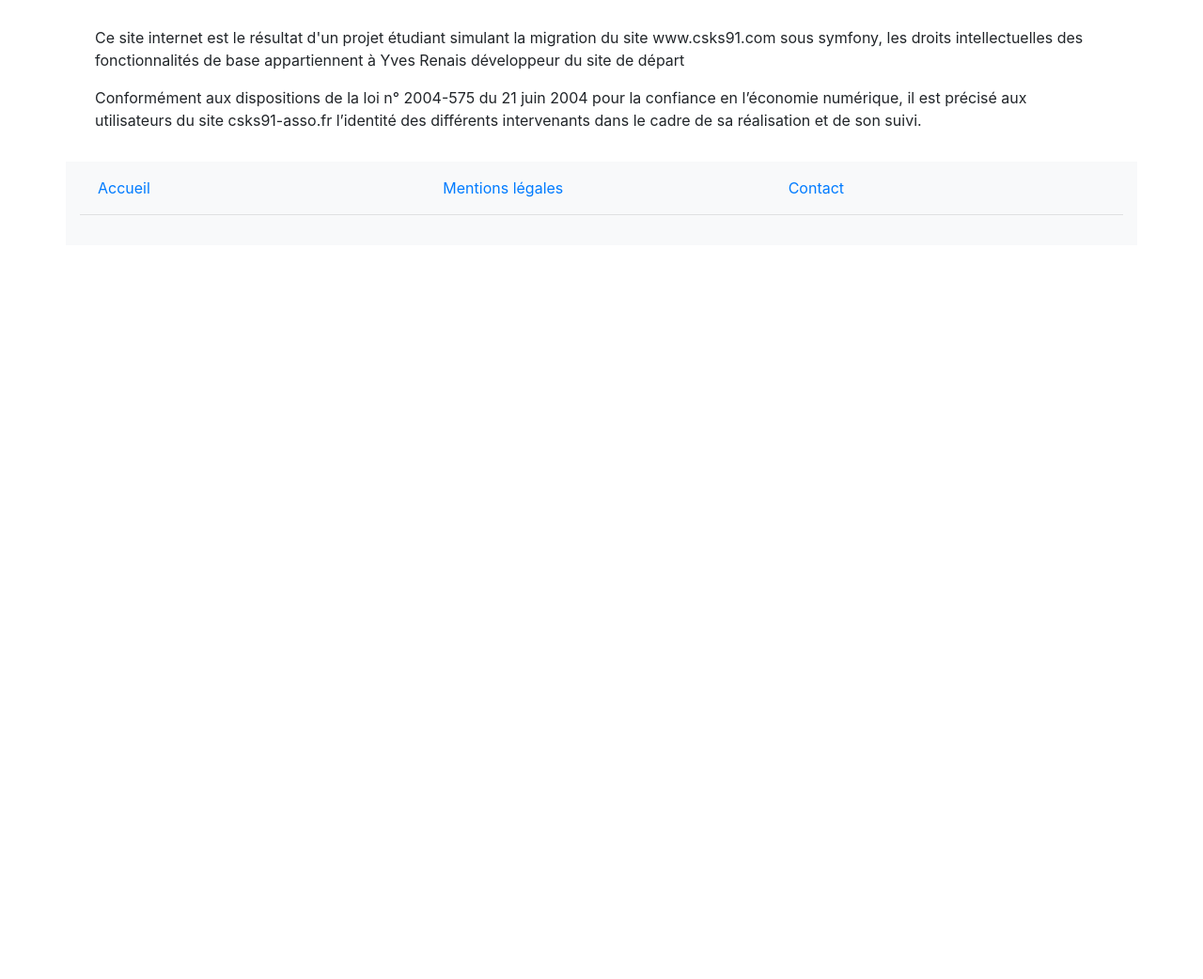
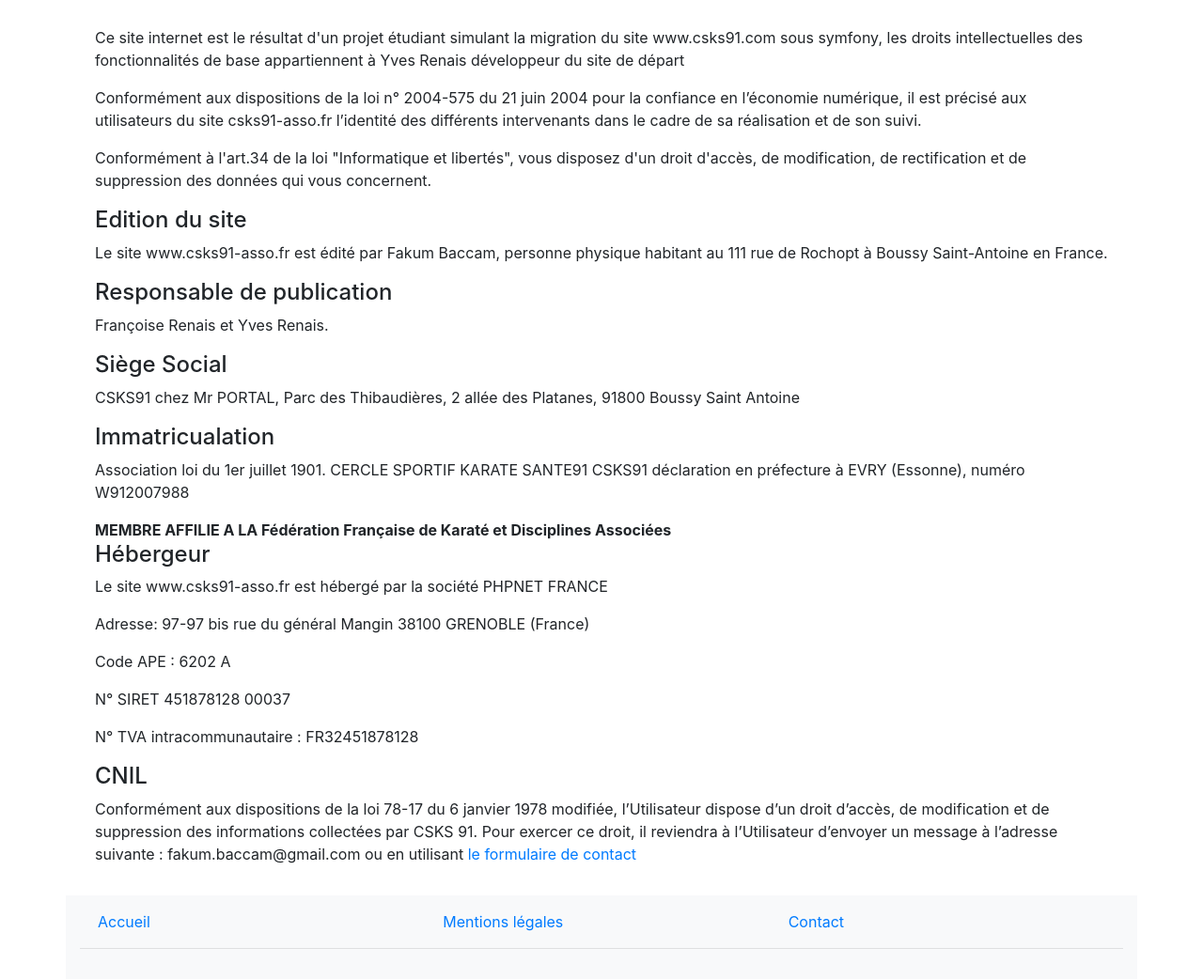
Before and after one commit to Faokiam0/karate91, a Symfony app: template templates/index/legal.html.twig in a window 1280 px wide. Shown: the part 584-1626 px from the top of the page at 94% size. Before the commit the page ends 813 px from the top, so only its background shows below. Run offline with Twig, Linux system fonts and the light colour scheme; the template is opened without the code that fills it, so the values that code supplies are empty; some libraries are stand-ins or nearby versions.

Commit message:
Add mention légale

```diff
--- a/src/Controller/RedactorController.php
+++ b/src/Controller/RedactorController.php
@@ -11,8 +11,10 @@ use App\Form\ChangePasswordType;
 
 class RedactorController extends AbstractController
 {
-
-     public static function passwordValidator(String $str) : bool {
+    /**
+     * Check if password valid multiple constraint
+     */
+    public static function passwordValidator(String $str) : bool {
         //check longueur
         if (strlen($str) < 8 || strlen($str) >16)
             return false;
--- a/src/Controller/RedactorVideoController.php
+++ b/src/Controller/RedactorVideoController.php
@@ -16,8 +16,7 @@ class RedactorVideoController extends AbstractController
      */
     public function index(VideoRepository $rep)
     {
-        //replace to find 0 to 10 and so on
-        $videos = $rep->findAll();
+        $videos = $rep->findBy(array(), array('id'=>'DESC'));
         return $this->render('redactor/redactor_video.html.twig', [
             'controller_name' => 'RedactorVideoController',
             'videos' => $videos
--- a/templates/index/legal.html.twig
+++ b/templates/index/legal.html.twig
@@ -6,8 +6,41 @@
   {{parent()}}
 
 <div class="p-3">
+    <div>
     <p>Ce site internet est le résultat d'un projet étudiant simulant la migration du site www.csks91.com sous symfony, les droits intellectuelles des fonctionnalités de base appartiennent à Yves Renais développeur du site de départ</p>
-
     <p>Conformément aux dispositions de la loi n° 2004-575 du 21 juin 2004 pour la confiance en l’économie numérique, il est précisé aux utilisateurs du site csks91-asso.fr l’identité des différents intervenants dans le cadre de sa réalisation et de son suivi.</p>
+    <p>Conformément à l'art.34 de la loi "Informatique et libertés", vous disposez d'un droit d'accès, de modification, de rectification et de suppression des données qui vous concernent.</p>
+    </div>
+    <div>
+      <h4>Edition du site</h4>
+      <p>Le site www.csks91-asso.fr est édité par Fakum Baccam, personne physique habitant au 111 rue de Rochopt à Boussy Saint-Antoine en France.</p>
+    </div>
+    <div>
+      <h4>Responsable de publication</h4>
+      <p>Françoise Renais et  Yves Renais.</p>
+    </div>
+    <div>
+      <h4>Siège Social</h4>
+      <p>CSKS91
+chez Mr PORTAL, Parc des Thibaudières, 2 allée des Platanes,
+91800 Boussy Saint Antoine</p>
+    </div>
+    <div>
+      <h4>Immatricualation</h4>
+      <p>Association loi du 1er juillet 1901. CERCLE SPORTIF KARATE SANTE91 CSKS91 déclaration en préfecture à EVRY (Essonne), numéro W912007988</p>
+      <strong>MEMBRE AFFILIE A LA Fédération Française de Karaté et Disciplines Associées</strong>
+    </div>
+    <div>
+      <h4>Hébergeur</h4>
+      <p>Le site www.csks91-asso.fr est hébergé par la société PHPNET FRANCE</p>
+      <p>Adresse: 97-97 bis rue du général Mangin 38100 GRENOBLE (France)</p>
+      <p>Code APE : 6202 A</p>
+      <p>N° SIRET 451878128 00037</p>
+      <p>N° TVA intracommunautaire : FR32451878128</p>
+    </div>
+    <div>
+      <h4>CNIL</h4>
+      <p>Conformément aux dispositions de la loi 78-17 du 6 janvier 1978 modifiée, l’Utilisateur dispose d’un droit d’accès, de modification et de suppression des informations collectées par CSKS 91. Pour exercer ce droit, il reviendra à l’Utilisateur d’envoyer un message à l’adresse suivante : fakum.baccam@gmail.com ou en utilisant <a href="{{path('contact')}}">le formulaire de contact</a></p>
+    </div>
 </div>
 {% endblock %}
--- a/templates/redactor/base.html.twig
+++ b/templates/redactor/base.html.twig
@@ -8,7 +8,7 @@
         <meta http-equiv="Content-Type" content="text/html; charset=utf-8">
         <meta name="generator" content="1&amp;1 IONOS MyWebsite">
 
-        <meta name="viewport" content="width=1025"/>
+        <meta name="viewport" content="width=device-width, user-scalable=false;">
         <meta name="format-detection" content="telephone=no"/>
         <meta name="keywords" content="Informations, Légales"/>
         <meta name="description" content=", Epinay sous Senart: nos mentions légales"/>
@@ -50,8 +50,8 @@
 
 
             <nav class="navbar navbar-expand-lg navbar-light bg-light">
-                <a class="navbar-brand d-none d-lg-inline" href="{{path('redactor')}}"><img src="{{asset('img/logo.jpg')}}" alt="CSKS 91"></img></a>
-                <a class="navbar-brand d-lg-none d-inline" href="{{path('redactor')}}">CSKS 91</a>
+                <a class="navbar-brand d-none d-sm-inline" href="{{path('redactor')}}"><img src="{{asset('img/logo.jpg')}}" alt="CSKS 91"></img></a>
+                <a class="navbar-brand d-sm-none d-inline" href="{{path('redactor')}}">CSKS 91</a>
                 <button class="navbar-toggler" type="button" data-toggle="collapse" data-target="#navbarSupportedContent" aria-controls="navbarSupportedContent" aria-expanded="false" aria-label="Toggle navigation">
                     <span class="navbar-toggler-icon"></span>
                 </button>
--- a/templates/redactor/redactor_blog.html.twig
+++ b/templates/redactor/redactor_blog.html.twig
@@ -6,13 +6,14 @@
 
 <div class="container">
     {{parent()}}
+    <div class="p-3">
     <h2>Listes des articles</h2>
     <table class="table table-bordered table-hover table-sm text-center">
             <thead>
                 <tr>
                     <th scope="col">N°</th>
                     <th scope="col">Titre</th>
-                    <th scope="col" class="d-lg-block d-none">Description</th>
+                    <th scope="col" class="d-sm-block d-none">Description</th>
                     <th scope="col">Date</th>
                     <th scope="col"><a href="{{path('redactor_blogs_create')}}"><i class="fas fa-plus"/></a></th>
                 </tr>
@@ -22,7 +23,7 @@
                     <tr>
                         <td>{{ article.id }}</td>
                         <td>{{ article.title }}</td>
-                        <td class="d-lg-block d-none">{{ article.content | raw}}</td>
+                        <td class="d-sm-block d-none">{{ article.content | raw}}</td>
                         <td>{{ article.date|date("m/d/Y")}}</td>
                         <td>
                             <a href="{{path('redactor_blogs_update',{id:article.id})}}">
@@ -38,5 +39,6 @@
                 {% endfor %}
             </tbody>
         </table>
+    </div>
 </div>
 {% endblock %}
--- a/templates/redactor/redactor_partner.html.twig
+++ b/templates/redactor/redactor_partner.html.twig
@@ -5,6 +5,7 @@
 {% block body %}
 <div class="container">
     {{parent()}}
+    <div class="p-3">
     <h2>Listes des partenaires</h2>
     <table class="table table-bordered table-hover table-sm text-center">
             <thead>
@@ -42,5 +43,6 @@
                 {% endfor %}
             </tbody>
         </table>
+    </div>
 </div>
 {% endblock %}
--- a/templates/security/base.html.twig
+++ b/templates/security/base.html.twig
@@ -7,7 +7,7 @@
         <meta http-equiv="Content-Type" content="text/html; charset=utf-8">
         <meta name="generator" content="1&amp;1 IONOS MyWebsite">
 
-        <meta name="viewport" content="width=1025"/>
+        <meta name="viewport" content="width=device-width, user-scalable=false;">
         <meta name="format-detection" content="telephone=no"/>
         <meta name="keywords" content="Informations, Légales"/>
         <meta name="description" content=", Epinay sous Senart: nos mentions légales"/>
@@ -48,8 +48,8 @@
         {% block body %}
             {% if app.user %}
             <nav class="navbar navbar-expand-lg navbar-light bg-light">
-                <a class="navbar-brand d-none d-lg-inline" href="#"><img></img></a>
-                <a class="navbar-brand d-lg-none d-inline" href="#">CSKS 91</a>
+                <a class="navbar-brand d-none d-sm-inline" href="#"><img></img></a>
+                <a class="navbar-brand d-sm-none d-inline" href="#">CSKS 91</a>
                 <button class="navbar-toggler" type="button" data-toggle="collapse" data-target="#navbarSupportedContent" aria-controls="navbarSupportedContent" aria-expanded="false" aria-label="Toggle navigation">
                     <span class="navbar-toggler-icon"></span>
                 </button>
```
Also changed, not shown: templates/information/tarif.html.twig (+12 -12 lines), templates/redactor/redactor_video.html.twig (+5 -3 lines).
